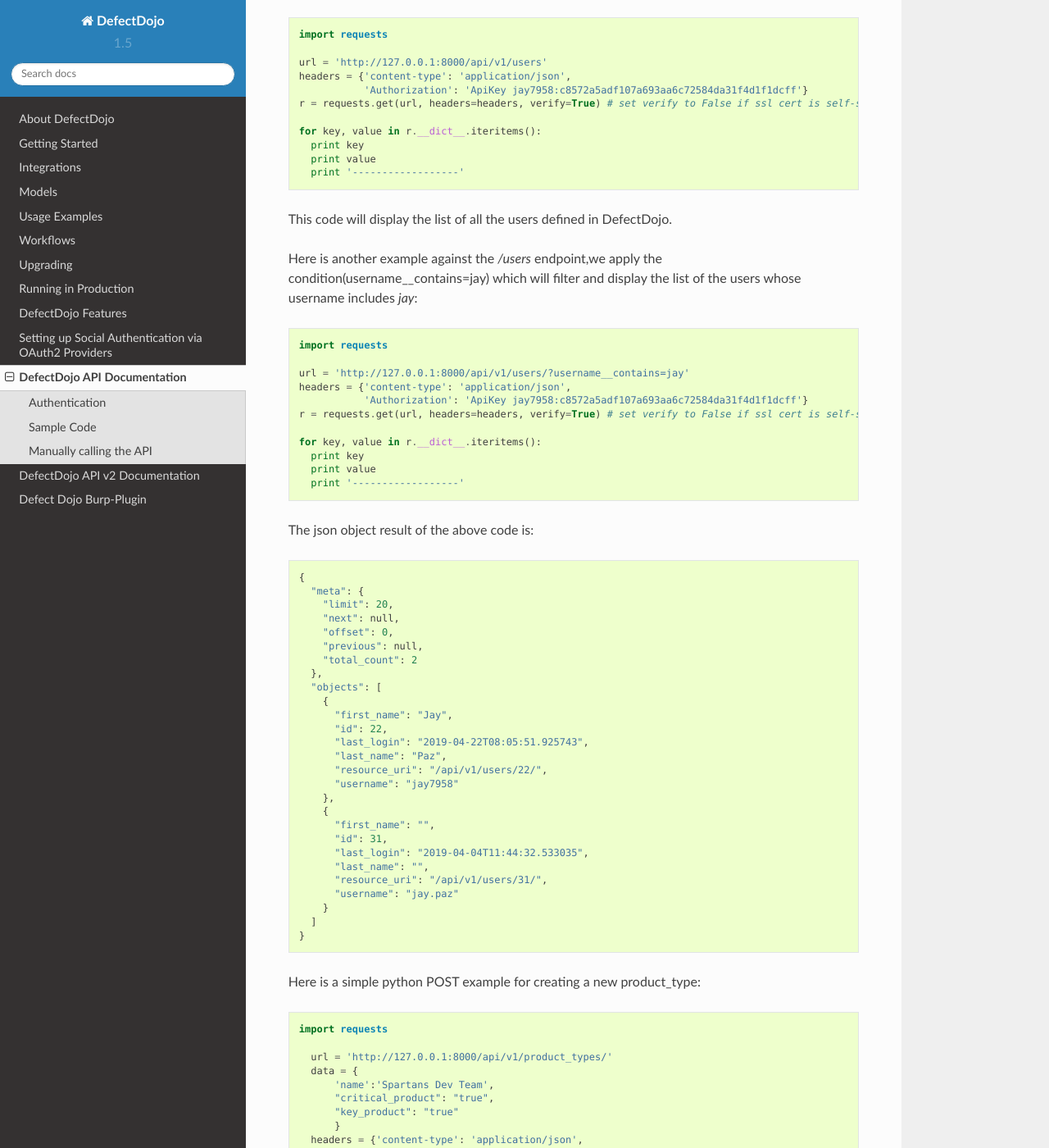
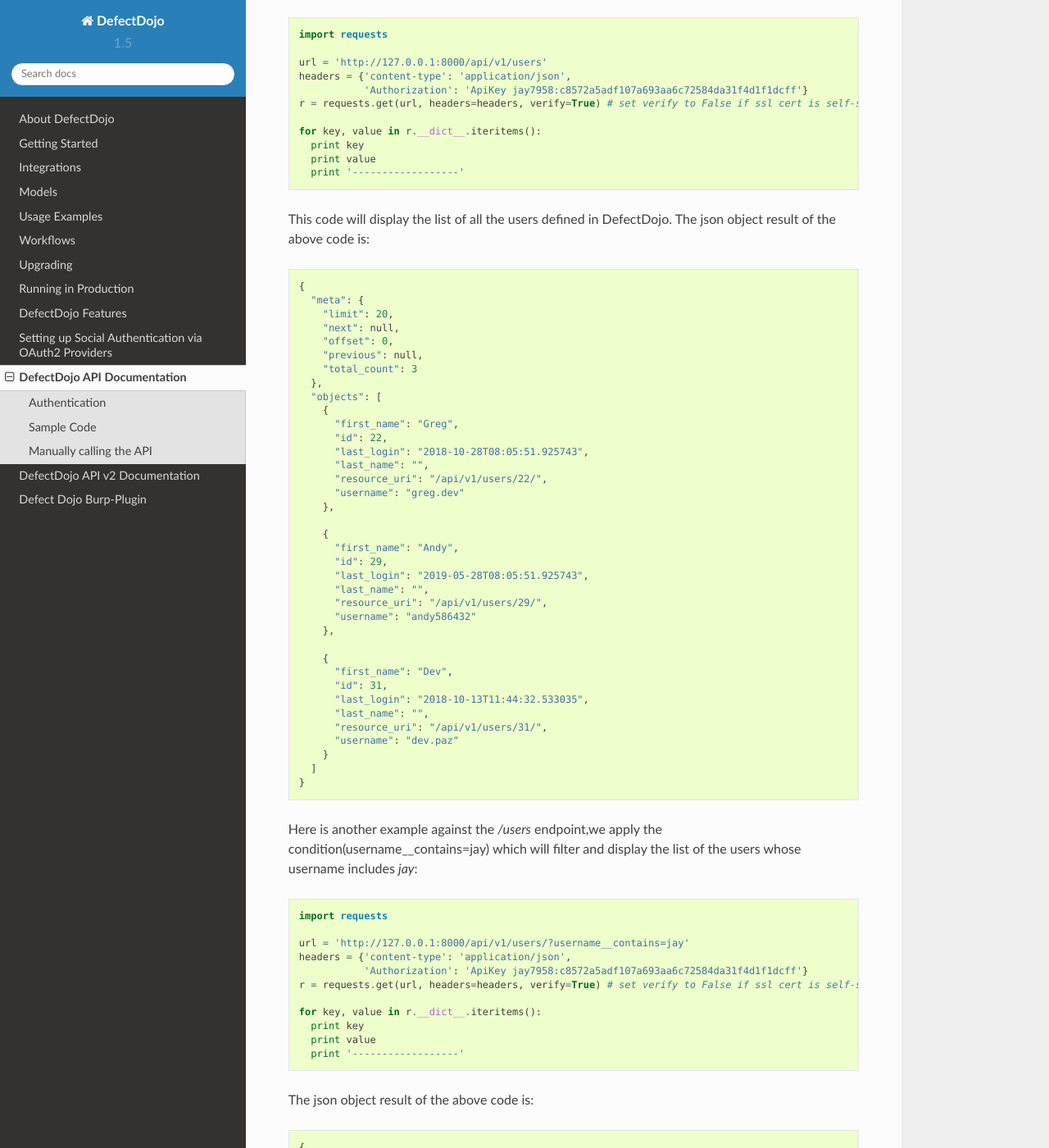
Before and after one commit to DefectDojo/Documentation, a Sphinx documentation site: the page built from docs/api-docs.rst, in a window 1280 px wide and 1400 px high, scrolled down 2199 px. Shown: the whole window at 82% size. Built offline with Sphinx 7.4.7 and the Read the Docs theme 2.0.0, drawn with Linux system fonts in a browser that asks for light colours.

Commit message:
API Document Updated

```diff
--- a/docs/api-docs.rst
+++ b/docs/api-docs.rst
@@ -65,6 +65,45 @@
       print '------------------'
 
 This code will display the list of all the users defined in DefectDojo.
+The json object result of the above code is: ::
+
+    {
+      "meta": {
+        "limit": 20,
+        "next": null,
+        "offset": 0,
+        "previous": null,
+        "total_count": 3
+      },
+      "objects": [
+        {
+          "first_name": "Greg",
+          "id": 22,
+          "last_login": "2018-10-28T08:05:51.925743",
+          "last_name": "",
+          "resource_uri": "/api/v1/users/22/",
+          "username": "greg.dev"
+        },
+
+	{
+          "first_name": "Andy",
+          "id": 29,
+          "last_login": "2019-05-28T08:05:51.925743",
+          "last_name": "",
+          "resource_uri": "/api/v1/users/29/",
+          "username": "andy586432"
+        },
+
+        {
+          "first_name": "Dev",
+          "id": 31,
+          "last_login": "2018-10-13T11:44:32.533035",
+          "last_name": "",
+          "resource_uri": "/api/v1/users/31/",
+          "username": "dev.paz"
+        }
+      ]
+    }
 
 
 Here is another example against the `/users` endpoint,we apply the condition(username__contains=jay) which will filter and display the list of the users
```
